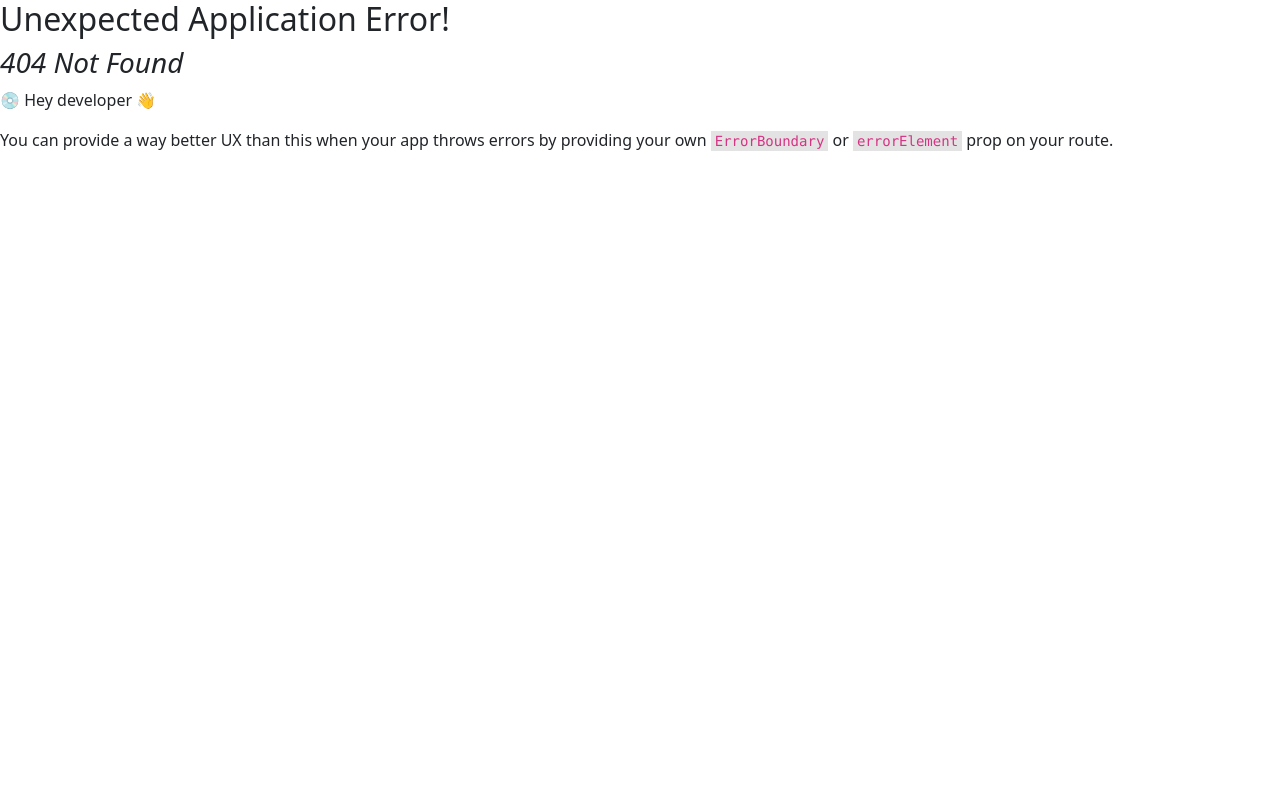
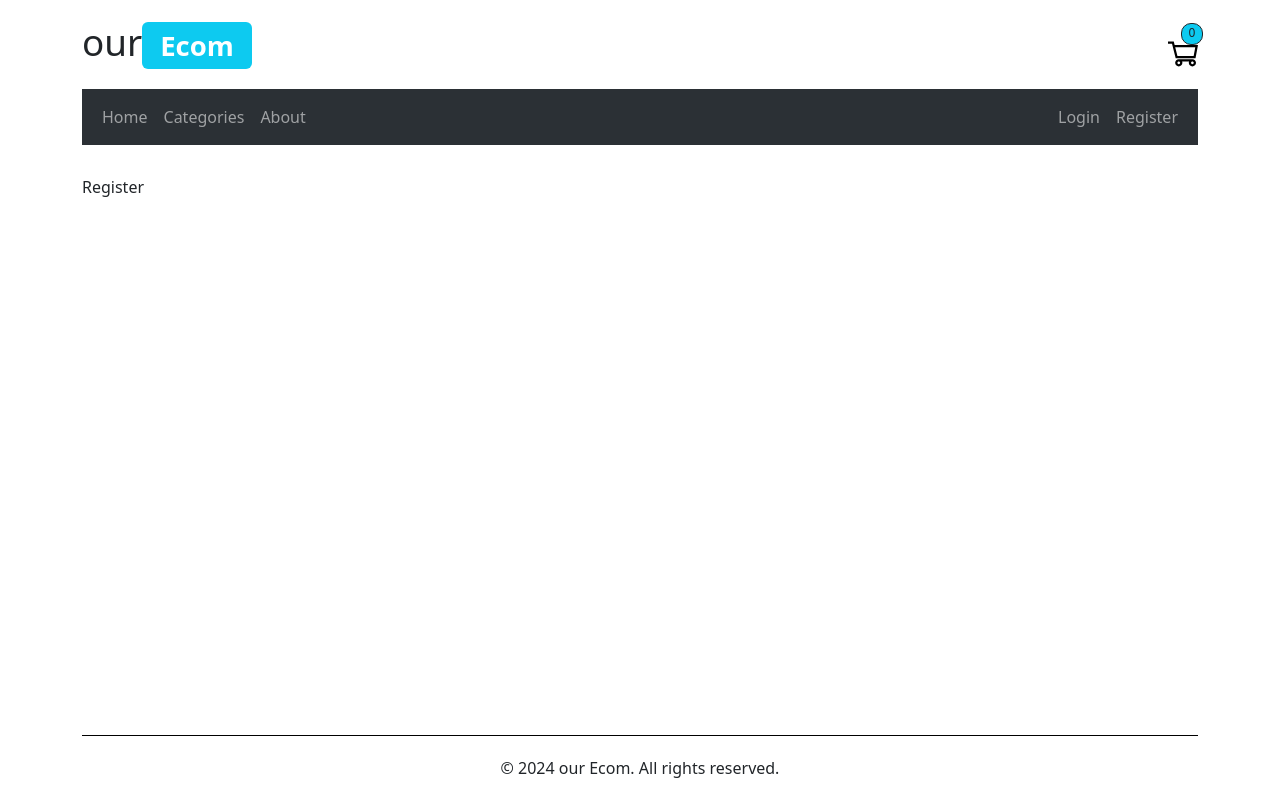
Before and after one commit to EHAB3x/E-commerce, a React app: page /register in a window 1280 px wide. Before the commit this address had no page. Built offline with nearby package versions, Linux system fonts and the light colour scheme; the HTML template or start-up script is replaced by a standard one.

Commit message:
create login, register pages filles and add the to the route

```diff
--- /dev/null
+++ b/src/pages/Login.tsx
@@ -0,0 +1,7 @@
+const Login = () => {
+  return (
+    <div>Login</div>
+  )
+}
+
+export default Login
--- /dev/null
+++ b/src/pages/Register.tsx
@@ -0,0 +1,7 @@
+const Register = () => {
+  return (
+    <div>Register</div>
+  )
+}
+
+export default Register
```
Also changed, not shown: src/routes/AppRouter.tsx (+10 -0 lines).
